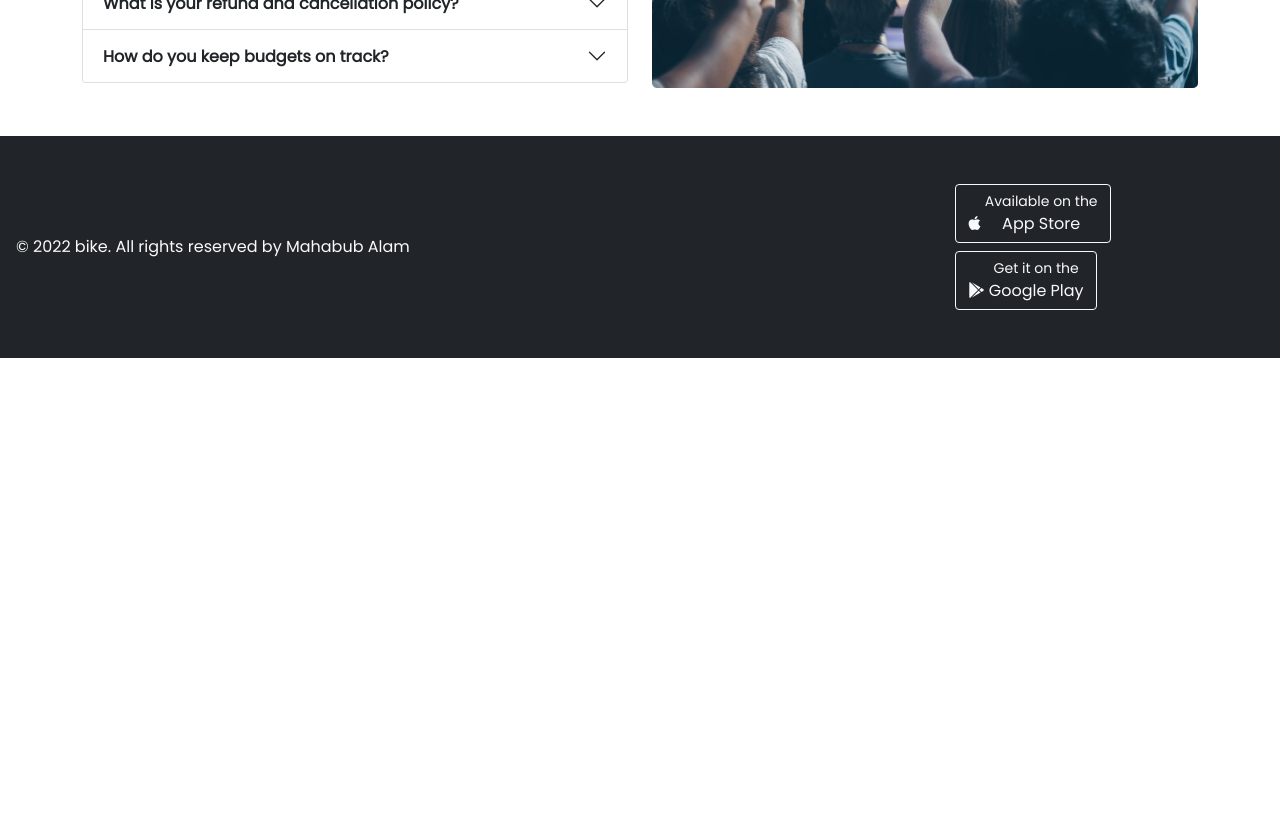
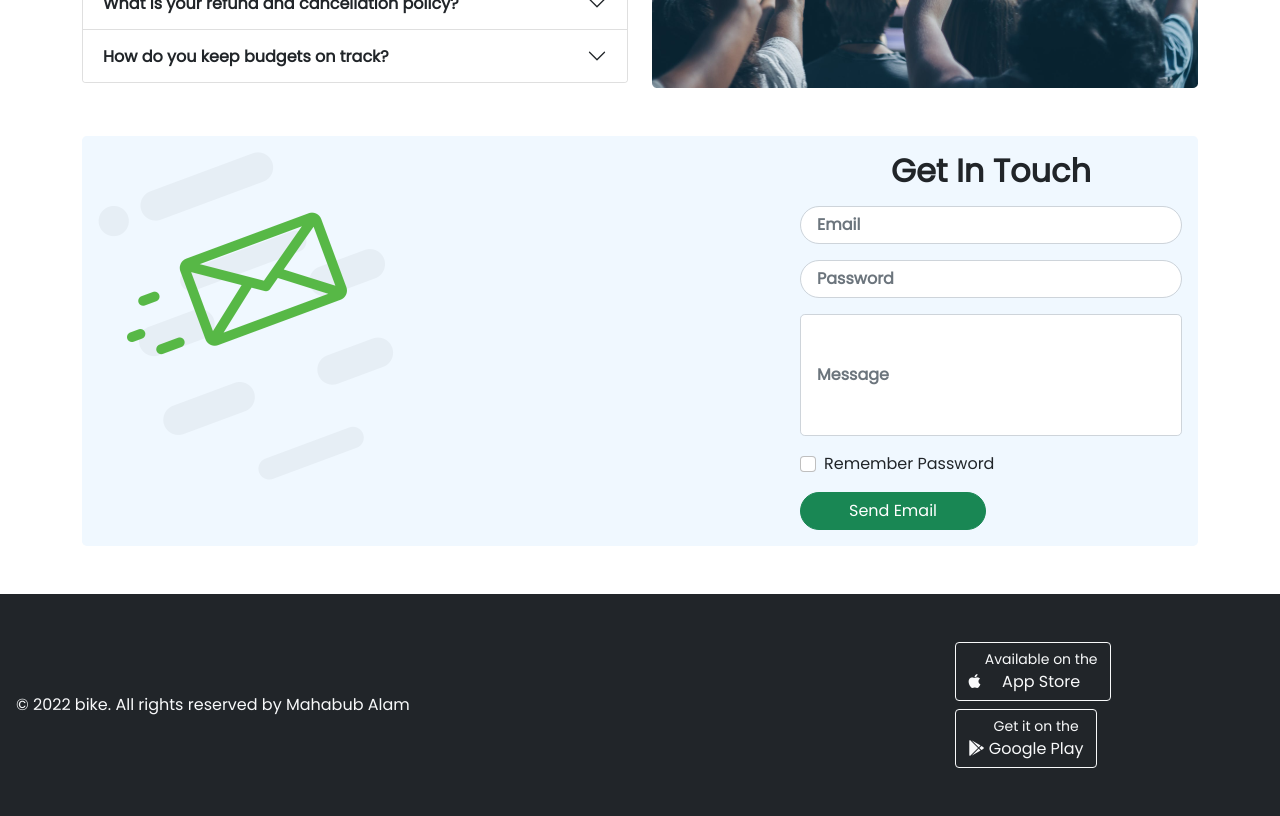
Before and after one commit to Mahabub09/Firewood-Convention-Center-a3, a plain HTML site: page index.html in a window 1280 px wide. Shown: the part 1640-2456 px from the top of the page. Before the commit the page ends 1998 px from the top, so only its background shows below. Drawn offline with nearby package versions, Linux system fonts and the light colour scheme.

Commit message:
finished

```diff
--- a/css/style.css
+++ b/css/style.css
@@ -7,6 +7,10 @@
 *{
     font-family: 'Poppins', sans-serif;
 }
+.form-bg{
+    background-color: aliceblue;
+}
+
 @media only screen and (max-width:576px) {
     .banner-img{
         /* height: 500px; */
--- a/index.html
+++ b/index.html
@@ -336,6 +336,41 @@
             </div>
         </section>
         <!-- accordion section end  -->
+        <!-- feedback form  -->
+        <section class="container mb-5 ">
+            <div class="d-flex justify-content-between rounded-3 shadow-md form-bg container-flex p-3">
+                <div>
+                    <img src="images/bg.png" alt="">
+                </div>
+                <div>
+                    <form>
+                        <div class="mb-3">
+                            <h2 class="fw-bold mb-3 text-center">Get In Touch</h2>
+
+                            <input placeholder="Email" type="email" class="form-control rounded-pill fw-bold ps-3"
+                                id="exampleInputEmail1" aria-describedby="emailHelp">
+
+                        </div>
+                        <div class="mb-3">
+
+                            <input placeholder="Password" type="password" class="form-control rounded-pill fw-bold ps-3"
+                                id="exampleInputPassword1">
+                        </div>
+                        <div class="mb-3">
+
+                            <input placeholder="Message" type="Message"
+                                class="form-control rounded-3 fw-bold ps-3 px-5 py-5 " id="exampleInputPassword1">
+                        </div>
+                        <div class="mb-3 form-check">
+                            <input type="checkbox" class="form-check-input" id="exampleCheck1">
+                            <label class="form-check-label" for="exampleCheck1">Remember Password</label>
+                        </div>
+                        <button type="submit" class="btn btn-success rounded-pill px-5">Send Email</button>
+                    </form>
+                </div>
+            </div>
+
+        </section>
     </main>
 
 
```
Also changed, not shown: images/bg.png (added).
